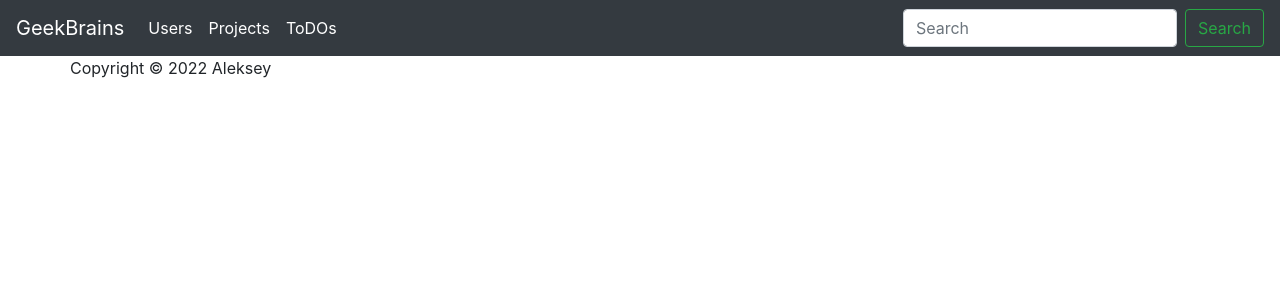
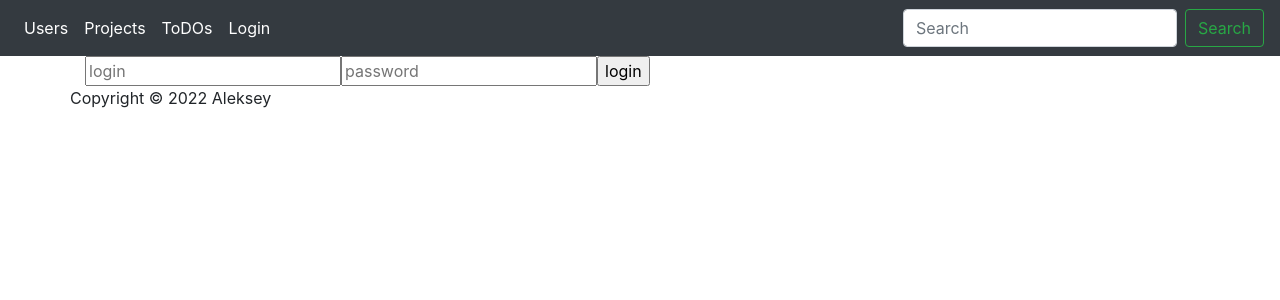
Before and after one commit to Aleksey-Bykov1/DRF_Users, a React (Create React App) app in the folder frontend/: page /login in a window 1280 px wide. Shown: the top 300 px of the page. Built offline with nearby package versions, Linux system fonts and the light colour scheme; no server answers.

Commit message:
add_Auth

```diff
--- a/frontend/src/App.js
+++ b/frontend/src/App.js
@@ -7,6 +7,7 @@
 import Footer from "./components/Footer";
 import {ProjectList, ProjectDetail} from "./components/Project";
 import ToDOList from "./components/ToDo";
+import LoginForm from "./components/Auth";
 
 
 const DOMAIN = 'http://127.0.0.1:8000/api'
@@ -20,13 +21,20 @@
                 {name: 'Users', href: '/'},
                 {name: 'Projects', href: '/projects'},
                 {name: 'ToDOs', href: '/todos'},
+                {name: 'Login', href: '/login'},
             ],
             users: [],
             projects: [],
             project: {},
-            todos: []
+            todos: [],
+            auth: {username: '', is_login:false}
         }
     }
+
+    getToken(login, password){
+        console.log(login + ' ' + password)
+    }
+
 
    getProject(id) {
         axios.get(get_url(`projects/${id}`))
@@ -76,6 +84,10 @@
                             <Route exact path='/todos'>
                                 <ToDOList items={this.state.todos}/>
                             </Route>
+                            <Route exact path='/login' component={() =>
+                                <LoginForm getToken={(login, password) => this.getToken(login, password)}/>}/>
+
+
                             <Route path="/project/:id" children={<ProjectDetail getProject={(id) => this.getProject(id)}
                                                                                 item={this.state.project}/>}/>
                         </Switch>
--- /dev/null
+++ b/frontend/src/components/Auth.js
@@ -0,0 +1,40 @@
+import React from "react";
+
+class LoginForm extends React.Component{
+    constructor(props) {
+        super(props);
+        this.state = {'login':'', 'password':''}
+    }
+
+    handleChange(event){
+        this.setState(
+            {
+                [event.target.name] : event.target.value
+            }
+        );
+        console.log([event.target.name] + " " + event.target.value)
+    }
+
+    handleSubmit(event){
+        this.props.getToken(this.state.login, this.state.password)
+        event.preventDefault()
+    }
+
+    render(){
+        return(
+            <form onSubmit={(event) => this.handleSubmit(event)}>
+                <input type="text" name="login" placeholder="login" value={this.state.login}
+                onChange={(event) => this.handleChange(event)}/>
+                <input type="password" name="password" placeholder="password" value={this.state.password}
+                onChange={(event) => this.handleChange(event)}/>
+                <input type="submit" value="login"/>
+            </form>
+        )
+    }
+
+
+
+
+}
+
+export default LoginForm
--- a/frontend/src/components/Menu.js
+++ b/frontend/src/components/Menu.js
@@ -11,10 +11,18 @@
     )
 }
 
-export default function Navbar({navbarItems}) {
+export default function Navbar({navbarItems, auth, logout}) {
+
+    // let login_button = ''
+    // if (auth.is_login) {
+    //     login_button = <button className="btn-outline-success my-2 my-sm-0" onClick={logout}>Hello, {auth.username} Logout</button>
+    // }
+    // else {
+    //     login_button = <Link to='/login' className="btn btn-outline-success my-2 my-sm-0">Login</Link>
+    // }
+
     return (
         <nav className="navbar navbar-expand-sm bg-dark navbar-dark justify-content-end">
-            <a className="navbar-brand" href="#">GeekBrains</a>
             <div className="collapse navbar-collapse" id="navbarCollapse">
                 <ul className="navbar-nav mr-auto">
                                 {navbarItems.map((item) => <NavbarItem name={item.name} href={item.href}/>)}
@@ -22,6 +30,7 @@
                 <form className="form-inline mt-2 mt-md-0">
                     <input className="form-control mr-sm-2" type="text" placeholder="Search" aria-label="Search"/>
                     <button className="btn btn-outline-success my-2 my-sm-0" type="submit">Search</button>
+
                 </form>
             </div>
         </nav>
```
